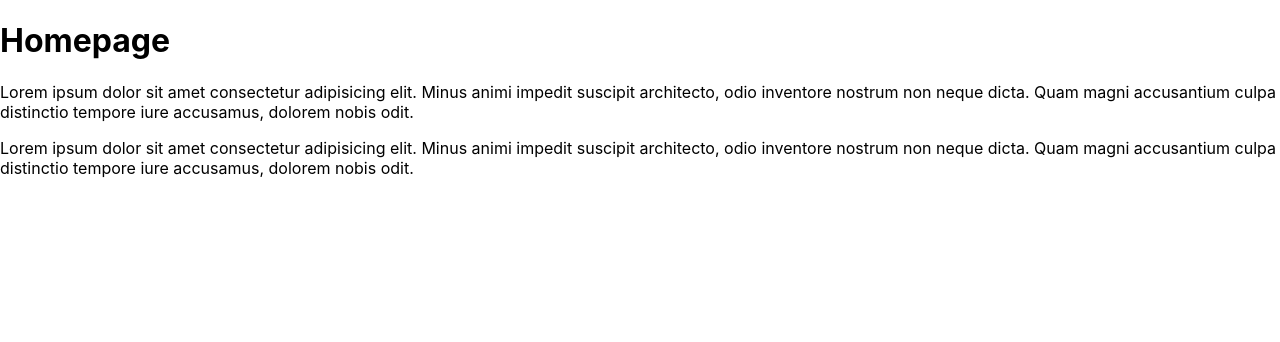
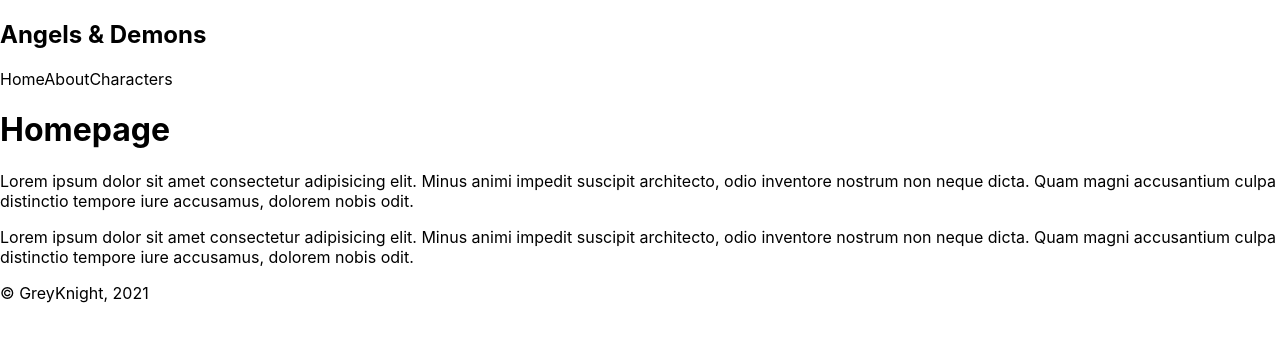
Before and after one commit to SurajSarangi/Angels-and-demons, a Next.js app: page / in a window 1280 px wide. Shown: the top 342 px of the page. Built offline with nearby package versions, Linux system fonts and the light colour scheme.

Commit message:
Created partials and added favicon

```diff
--- a/pages/index.js
+++ b/pages/index.js
@@ -1,12 +1,16 @@
-import Head from 'next/head'
-import styles from '../styles/Home.module.css'
+import Header from '../partials/header';
+import Navbar from '../partials/navbar';
+import Footer from '../partials/footer';
 
 export default function Home() {
   return (
     <div>
+      <Header />
+      <Navbar />
       <h1>Homepage</h1>
       <p>Lorem ipsum dolor sit amet consectetur adipisicing elit. Minus animi impedit suscipit architecto, odio inventore nostrum non neque dicta. Quam magni accusantium culpa distinctio tempore iure accusamus, dolorem nobis odit.</p>
       <p>Lorem ipsum dolor sit amet consectetur adipisicing elit. Minus animi impedit suscipit architecto, odio inventore nostrum non neque dicta. Quam magni accusantium culpa distinctio tempore iure accusamus, dolorem nobis odit.</p>
+      <Footer />
     </div>
   )
 }
--- /dev/null
+++ b/partials/footer.js
@@ -0,0 +1,9 @@
+const Footer = () => {
+    return (
+        <footer>
+            &copy; GreyKnight, 2021
+        </footer>
+     );
+}
+
+export default Footer;
--- /dev/null
+++ b/partials/header.js
@@ -0,0 +1,14 @@
+import Head from 'next/head';
+
+const Header = () => {
+    return (
+        <div>
+            <Head>
+                <title>Angels &amp; Demons</title>
+                <link rel="shortcut icon" href="top.jpg" type="image/x-icon"/>
+            </Head>
+        </div>
+     );
+}
+
+export default Header;
--- /dev/null
+++ b/partials/navbar.js
@@ -0,0 +1,14 @@
+const Navbar = () => {
+    return (
+        <nav>
+            <div className="logo">
+                <h1>Angels &amp; Demons</h1>
+            </div>
+            <a>Home</a>
+            <a>About</a>
+            <a>Characters</a>
+        </nav>
+     );
+}
+
+export default Navbar;
```
Also changed, not shown: public/top.jpg (added).
